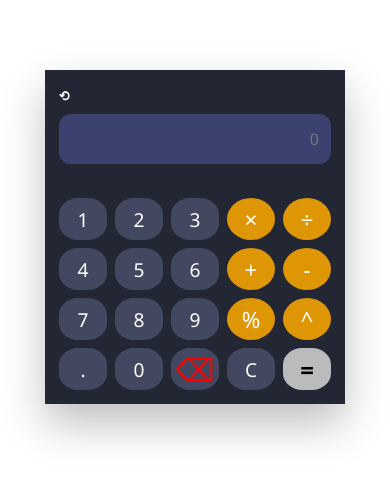
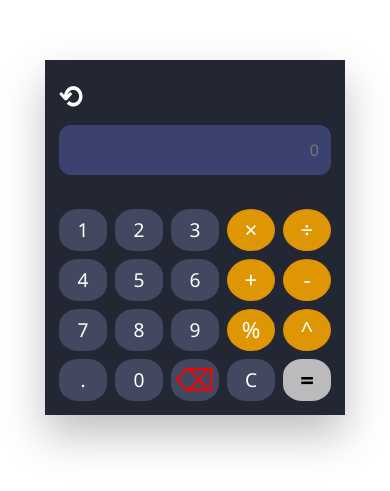
Before and after one commit to MiMi-Tech19/Calculator-Project, a plain HTML site: page index.html in a window 390 px wide. Shown: the part 185-676 px from the top of the page. Drawn offline with Linux system fonts and the light colour scheme.

Commit message:
initial commit

```diff
--- a/style.css
+++ b/style.css
@@ -257,7 +257,4 @@ button:active {
     font-size: 1.5rem;
   }
 
-  .historyBtn {
-    font-size: 0.9rem;
-  }
 }
```
